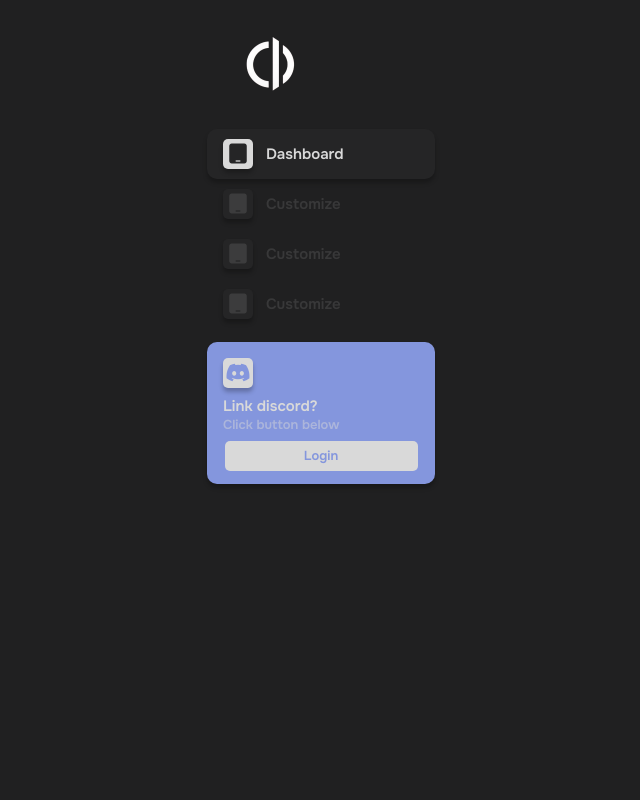
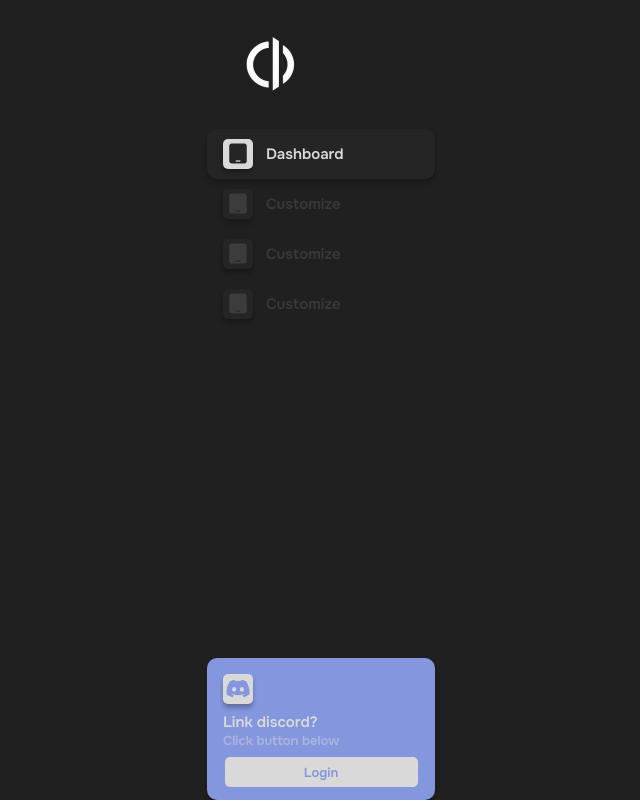
Before and after one commit to Teeermi/opbio, a Next.js app in the folder Next/opbio/: page /dashboard in a window 1280 px wide. Shown: the whole page, without its empty margins (319-959 px from the left). Built offline with nearby package versions, Linux system fonts and the light colour scheme.

Commit message:
Navbar changes

```diff
--- a/Next/opbio/app/_components/style.css
+++ b/Next/opbio/app/_components/style.css
@@ -6,8 +6,9 @@
 
 .navbarDashboard {
   display: flex;
+  height: 100vh;
   flex-direction: column;
-  justify-content: center;
+  justify-content: space-between;
   align-items: center;
   gap: 0.8rem;
 }
```
